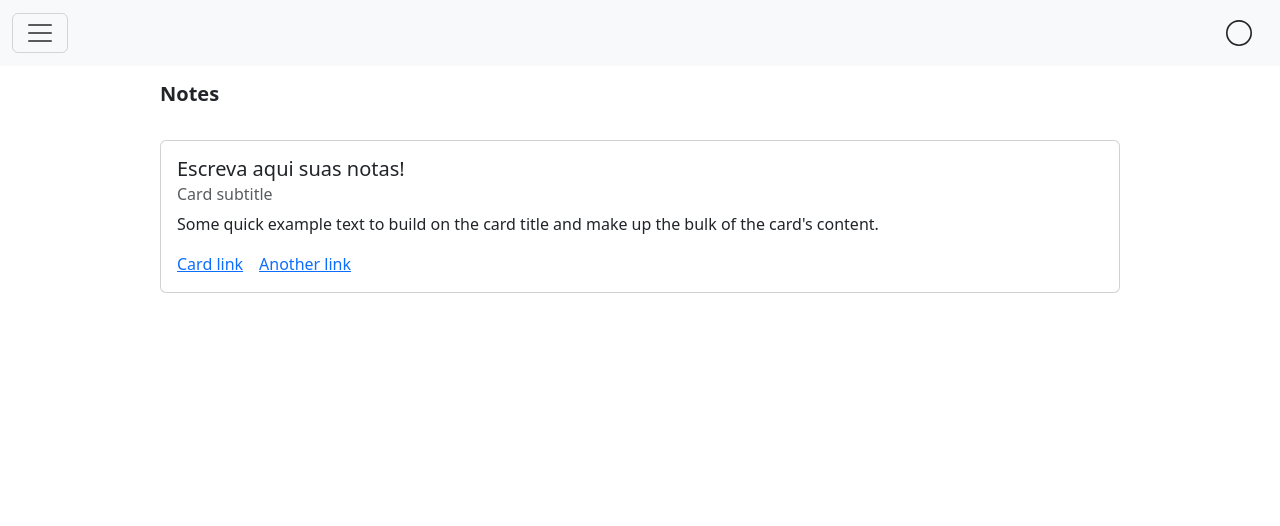
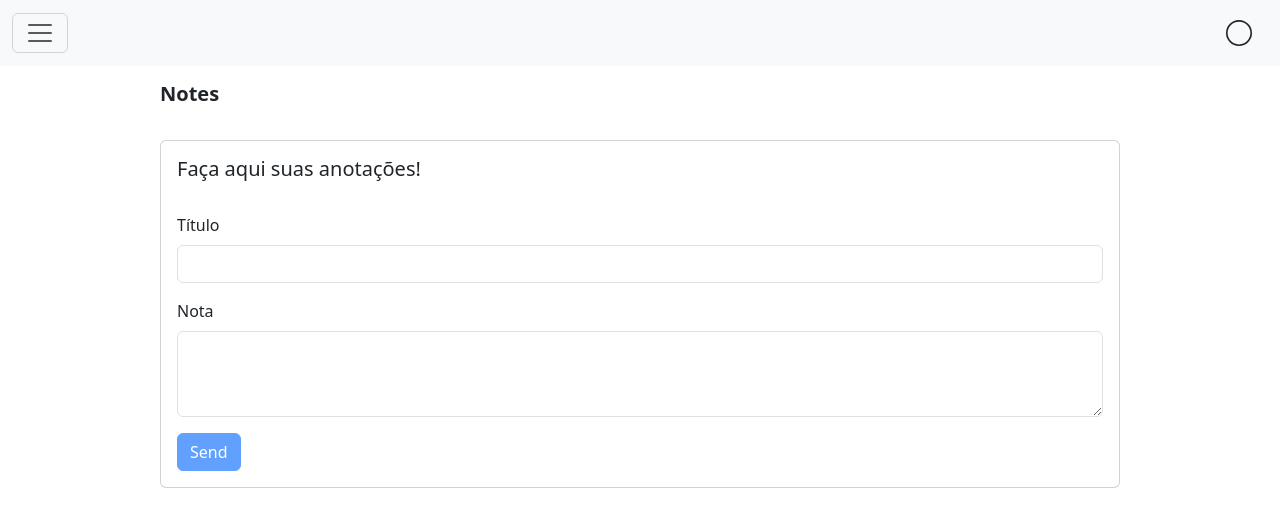
Before and after one commit to rodolfosalasdev/app-salas-ng, an Angular app: page /notes in a window 1280 px wide. Shown: the top 526 px of the page. Built offline with nearby package versions, Linux system fonts and the light colour scheme.

Commit message:
feat: create-notes form end validators

```diff
--- /dev/null
+++ b/src/app/components/notes/create-notes/create-notes.component.html
@@ -0,0 +1,35 @@
+<div class="flex justify-center w-full mb-8">
+    <div class="w-9/12">
+        <div class="text-xl font-bold">Notes</div>
+
+    </div>
+
+</div>
+<div class="flex justify-center w-full">
+    <div class="card w-9/12">
+      <div class="card-body">
+        <h5 class="card-title">Faça aqui suas anotações!</h5>
+        <form [formGroup]="form" (ngSubmit)="onSubmit(form.value)" class="mt-8">
+            <div class="mb-3">
+                <label for="inputTitleNote" class="form-label">Título</label>
+                <input
+                    type="email"
+                    class="form-control"
+                    id="inputTitleNote"
+                    formControlName="titleNote"
+                >
+              </div>
+              <div class="mb-3">
+                <label for="inputNote" class="form-label">Nota</label>
+                <textarea
+                    class="form-control"
+                    id="inputNote"
+                    rows="3"
+                    formControlName="note"
+                ></textarea>
+              </div>
+              <button type="submit" class="btn btn-primary" [disabled]="!form.valid">Send</button>
+        </form>
+      </div>
+    </div>
+</div>
--- /dev/null
+++ b/src/app/components/notes/create-notes/create-notes.component.ts
@@ -0,0 +1,27 @@
+import { ChangeDetectionStrategy, Component, inject } from '@angular/core';
+import { FormBuilder, ReactiveFormsModule, Validators } from '@angular/forms';
+
+@Component({
+  selector: 'app-create-notes',
+  standalone: true,
+  imports: [ReactiveFormsModule],
+  templateUrl: './create-notes.component.html',
+  styles: ``,
+  changeDetection: ChangeDetectionStrategy.OnPush
+})
+export class CreateNotesComponent {
+
+  private formBuilder = inject(FormBuilder);
+
+  protected form = this.formBuilder.group({
+    titleNote: [null, Validators.required],
+    note: [null, Validators.required],
+  });
+
+  onSubmit(form: any): void {
+    //criar e enviar o form para o serviço
+    console.log('form', form);
+    this.form.controls.note.setValue(null);
+    this.form.controls.titleNote.setValue(null);
+  }
+}
--- a/src/app/components/notes/notes.component.html
+++ b/src/app/components/notes/notes.component.html
@@ -1,21 +1 @@
-<div class="flex justify-center w-full mb-8">
-    <div class="w-9/12">
-        <div class="text-xl font-bold">Notes</div>
-
-    </div>
-
-</div>
-<div class="flex justify-center w-full">
-    <div class="card w-9/12">
-      <div class="card-body">
-        <h5 class="card-title">Escreva aqui suas notas!</h5>
-        <h6 class="card-subtitle mb-2 text-body-secondary">Card subtitle</h6>
-        <p class="card-text">
-          Some quick example text to build on the card title and make up the bulk of
-          the card's content.
-        </p>
-        <a href="#" class="card-link">Card link</a>
-        <a href="#" class="card-link">Another link</a>
-      </div>
-    </div>
-</div>
+<app-create-notes></app-create-notes>
--- a/src/app/components/notes/notes.component.ts
+++ b/src/app/components/notes/notes.component.ts
@@ -1,9 +1,10 @@
 import { ChangeDetectionStrategy, Component } from '@angular/core';
+import { CreateNotesComponent } from './create-notes/create-notes.component';
 
 @Component({
   selector: 'app-notes',
   standalone: true,
-  imports: [],
+  imports: [CreateNotesComponent],
   templateUrl: './notes.component.html',
   styles: ``,
   changeDetection: ChangeDetectionStrategy.OnPush
```
Also changed, not shown: 1 other file (tests, documents, lock files or other folders).
